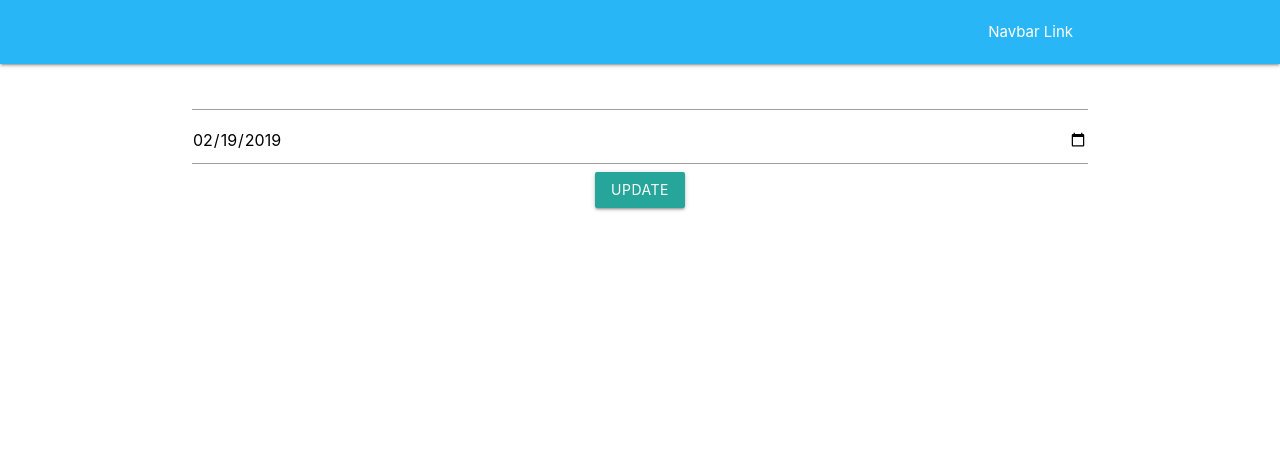
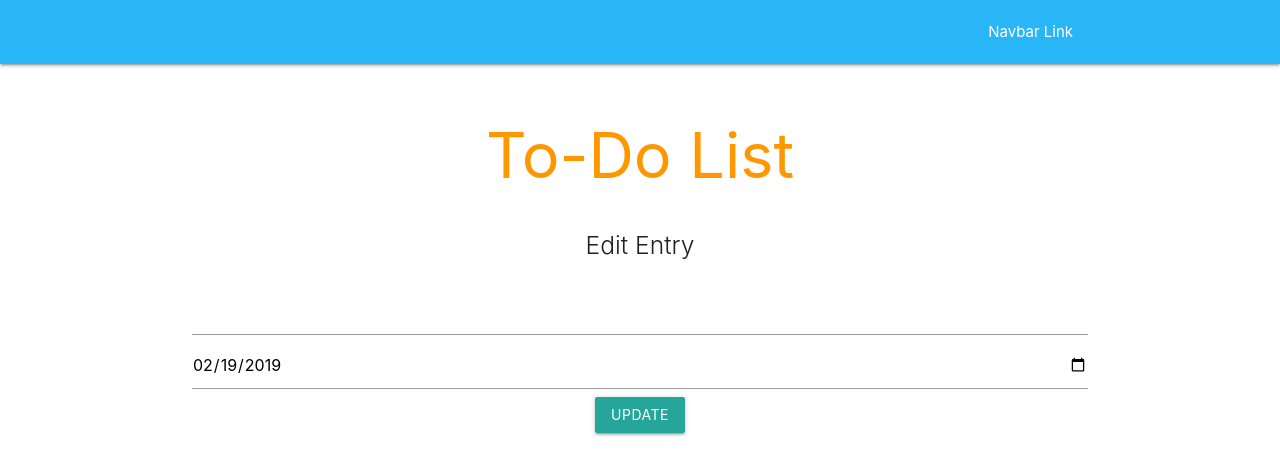
Before and after one commit to rubinoAM/To-Do-List, a React (Create React App) app in the folder front-end/: page /edit/1 in a window 1280 px wide. Shown: the top 474 px of the page. Built offline with nearby package versions, Linux system fonts and the light colour scheme; no server answers.

Commit message:
Beginning delete functionality

```diff
--- a/front-end/src/App.js
+++ b/front-end/src/App.js
@@ -41,6 +41,17 @@ class App extends Component {
     })
   }
 
+  deleteTask = ()=>{
+    axios({
+      method:'POST',
+      url:'http://localhost:3006/deleteTask',
+    }).then((backEndResp)=>{
+      this.setState({
+        taskList:backEndResp
+      })
+    })
+  }
+
   render() {
     return (
       <Router>
--- a/front-end/src/Edit.js
+++ b/front-end/src/Edit.js
@@ -52,12 +52,24 @@ class Edit extends Component{
             },
             url:`http://localhost:3006/edit/`
         }).then((jsonData)=>{
-            console.log(jsonData.data);
+            //console.log(jsonData.data);
+            if(jsonData.data.msg === 'updated'){
+                this.props.history.push('/');
+            }
         });
     }
 
     render(){
         return(
+            <div className="to-do-app">
+                <div className="section no-pad-bot" id="index-banner">
+                    <div className="container">
+                        <h1 className="header center orange-text">To-Do List</h1>
+                        <div className="row center">
+                            <h5 className="header col s12 light">Edit Entry</h5>
+                        </div>
+                    </div>
+                </div>
                 <div className="container">
                     <form onSubmit={this.editTask} className="add-box">
                         <input onChange={this.changeTask} type="text" id="new-task" value={this.state.task.taskName} />
@@ -65,6 +77,7 @@ class Edit extends Component{
                         <button type="submit" className="btn btn-primary">Update</button>
                     </form>
                 </div>
+            </div>
         )
     }
 }
```
Also changed, not shown: front-end/src/Home.js (+5 -3 lines), 1 other file (tests, documents, lock files or other folders). Lines whose indentation alone changed are shown as unchanged.
